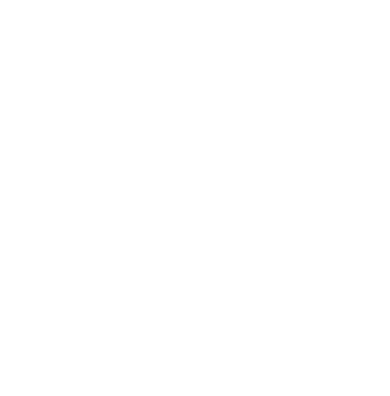
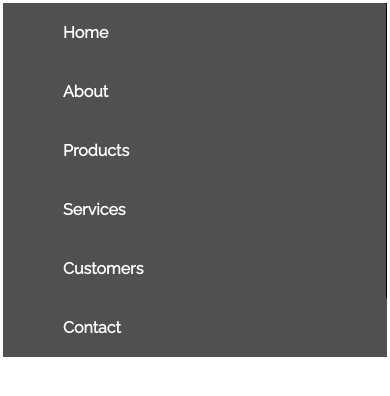
Before and after one commit to laureenpe/menu-laboratoria, a plain HTML site: page index.html in a window 390 px wide. Drawn offline with Linux system fonts and the light colour scheme.

Commit message:
updated responsive queries

```diff
--- /dev/null
+++ b/assets/css/common.css
@@ -0,0 +1,6 @@
+*{
+font-family: 'Raleway', sans-serif;
+margin: 0;
+padding: 0;
+color: white;
+}
--- a/assets/css/main.css
+++ b/assets/css/main.css
@@ -0,0 +1,46 @@
+/*NAVBAR*/
+.flex-box{
+    display: flex;
+    justify-content: center;
+}
+
+
+li{
+ list-style-type: none;
+ border-right: solid 1px black;
+ padding: 20px 20px;
+
+}
+/*quitarle al último elemento el borde*/
+li:last-child{
+    border: none;
+}
+
+a{
+ text-decoration: none;
+  padding: 20px 40px;
+  font-weight: 700;
+
+
+}
+a:hover{
+    background: palevioletred;
+    color: yellow;
+    cursor: pointer;
+}
+ul{
+   width: 100%;
+   display: flex;
+   justify-content: space-around;
+    background: pink;
+
+}
+
+nav{
+    margin: 0 auto;
+    position: fixed;
+    width: 100%;
+    top: 0;
+    left: 0%;
+
+}
--- /dev/null
+++ b/assets/css/media.css
@@ -0,0 +1,37 @@
+/*MEDIA QUERIE
+Cuando la pantalla sea min-width 535px y max 824px haremos que cambien toda la class col, para que tengan un width 100% al body le cambiaremos color,
+tipografia, y background, ademas el color del borde de nuestra imagen.
+*/
+
+@media (min-width: 535px) and (max-width: 824px) {
+    ul{
+        background-color:	#505050;
+        border: solid white;
+        display: block;
+
+    }
+    li{
+        border-bottom: solid 1px white;
+        padding: 20px 20px;
+
+}
+    body {
+		padding-top:80px;
+	}
+
+}
+
+
+/*Pantalla 200px y max 534px*/
+@media (min-width: 200px) and (max-width: 534px) {
+
+    ul{
+        display: block;
+        background-color:	#505050;
+        border: solid white;
+    }
+    body {
+		padding-top:80px;
+        font-family: 'Raleway Dots', cursive;
+
+	}
--- a/index.html
+++ b/index.html
@@ -1,12 +1,28 @@
 <!DOCTYPE html>
 <html lang="en">
+
 <head>
     <title>Menu Laboratoria</title>
     <meta charset="UTF-8">
     <meta name="viewport" content="width=device-width, initial-scale=1">
+    <link href="https://fonts.googleapis.com/css?family=Raleway" rel="stylesheet">
     <link href="assets/css/main.css" rel="stylesheet">
+    <link href="assets/css/media.css" rel="stylesheet">
+    <link href="assets/css/common.css" rel="stylesheet">
+
 </head>
+
 <body>
+    <nav class="flex-box container">
+        <ul>
+            <li><a href="#">Home</a></li>
+            <li><a href="#">About</a></li>
+            <li><a href="#">Products</a></li>
+            <li><a href="#">Services</a></li>
+            <li><a href="#">Customers</a></li>
+            <li><a href="#">Contact</a></li>
+        </ul>
+    </nav>
+</body>
 
-    </body>
 </html>
```
Lines whose indentation alone changed are shown as unchanged.
